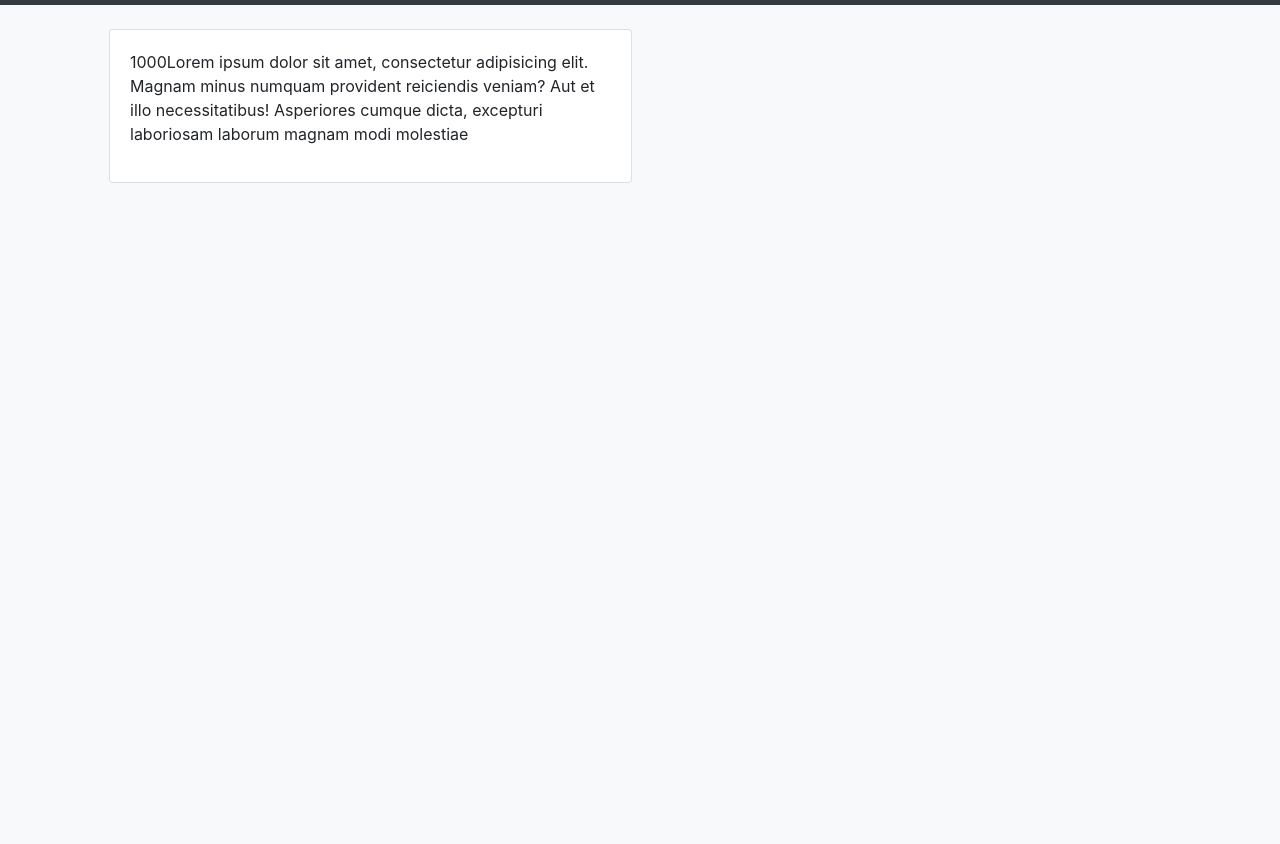
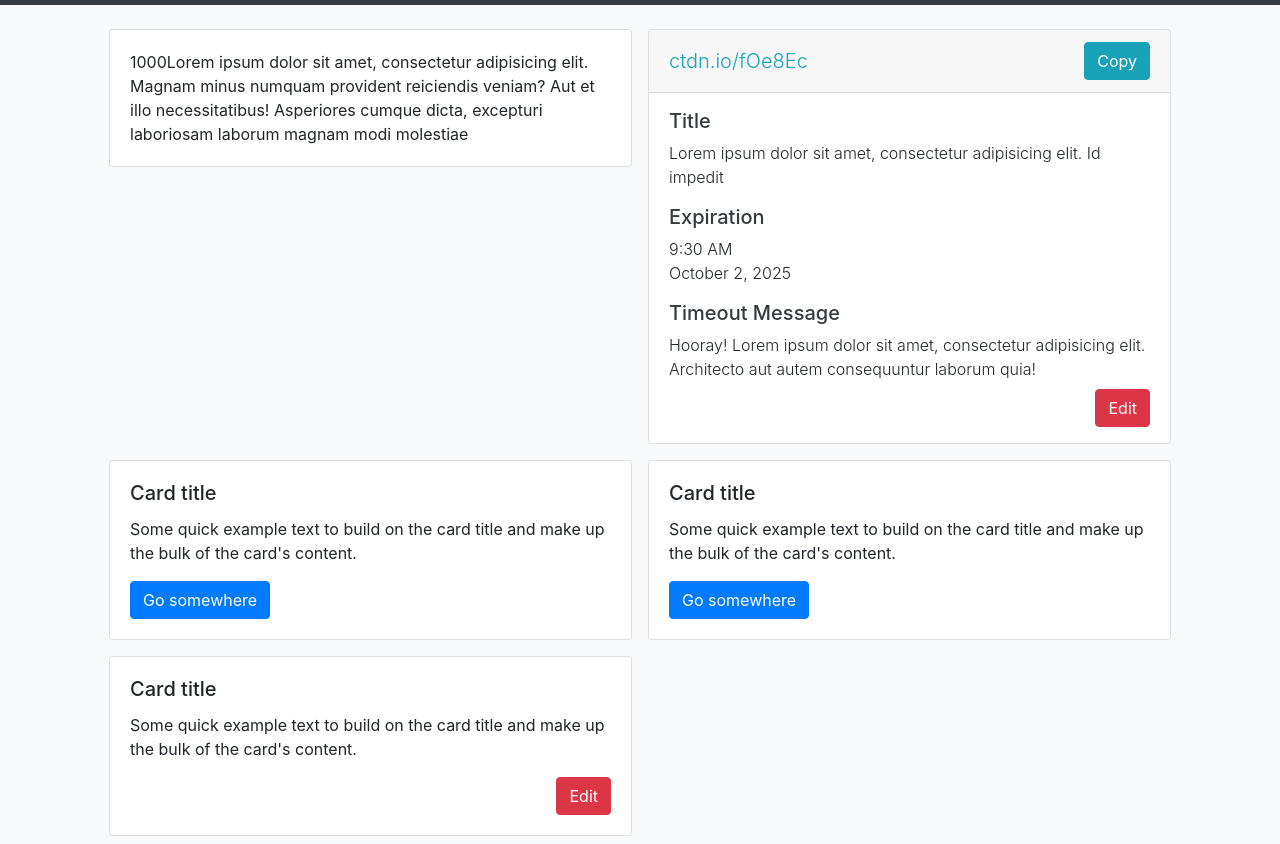
Before and after one commit to AustinJWheeler/pagestestrepo58475, a plain HTML site: page index.html in a window 1280 px wide. Shown: the part 51-895 px from the top of the page. Before the commit the page ends 800 px from the top, so only its background shows below. Drawn offline with nearby package versions, Linux system fonts and the light colour scheme.

Commit message:
Revert ""
This reverts commit 9e888e92063e48b930cc795c4998078ca535fdbe.

```diff
--- a/index.html
+++ b/index.html
@@ -18,9 +18,65 @@
             <div class="col p-2">
                 <div class="card">
                     <div class="card-body">
-                        <p>1000Lorem ipsum dolor sit amet, consectetur adipisicing elit. Magnam minus
+                        <p class="card-text">1000Lorem ipsum dolor sit amet, consectetur adipisicing elit. Magnam minus
                             numquam provident reiciendis veniam? Aut et illo necessitatibus! Asperiores cumque dicta,
                             excepturi laboriosam laborum magnam modi molestiae</p>
+                    </div>
+                </div>
+            </div>
+            <div class="col p-2">
+                <div class="card">
+                    <div class="card-header d-flex justify-content-start align-items-center">
+                        <a href="#" target="_blank" rel="noopener noreferrer" class="mr-auto">
+                            <h5 class="font-weight-light text-info m-auto">
+                                ctdn.io/fOe8Ec
+                            </h5>
+                        </a>
+                        <button type="button" class="btn btn-info">
+                            Copy
+                        </button>
+                    </div>
+                    <div class="card-body py-3">
+                        <h5 class="m-0 mr-auto text-dark pb-2">Title</h5>
+                        <p class="m-0 font-weight-light">Lorem ipsum dolor sit amet, consectetur adipisicing elit. Id
+                            impedit</p>
+                        <h5 class="m-0 mr-auto text-dark pb-2 pt-3">Expiration</h5>
+                        <p class="m-0 font-weight-light">9:30 AM</p>
+                        <p class="m-0 font-weight-light">October 2, 2025</p>
+                        <h5 class="m-0 mr-auto text-dark pb-2 pt-3">Timeout Message</h5>
+                        <p class="m-0 font-weight-light">Hooray! Lorem ipsum dolor sit amet, consectetur adipisicing
+                            elit. Architecto aut autem consequuntur laborum quia!</p>
+                        <a href="#" class="btn btn-danger float-right mt-2">Edit</a>
+                    </div>
+                </div>
+            </div>
+            <div class="col p-2">
+                <div class="card">
+                    <div class="card-body">
+                        <h5 class="card-title">Card title</h5>
+                        <p class="card-text">Some quick example text to build on the card title and make up the bulk of
+                            the card's content.</p>
+                        <a href="#" class="btn btn-primary">Go somewhere</a>
+                    </div>
+                </div>
+            </div>
+            <div class="col p-2">
+                <div class="card">
+                    <div class="card-body">
+                        <h5 class="card-title">Card title</h5>
+                        <p class="card-text">Some quick example text to build on the card title and make up the bulk of
+                            the card's content.</p>
+                        <a href="#" class="btn btn-primary">Go somewhere</a>
+                    </div>
+                </div>
+            </div>
+            <div class="col p-2">
+                <div class="card">
+                    <div class="card-body">
+                        <h5 class="card-title">Card title</h5>
+                        <p class="card-text">Some quick example text to build on the card title and make up the bulk of
+                            the card's content.</p>
+                        <a href="#" class="btn btn-danger float-right">Edit</a>
                     </div>
                 </div>
             </div>
```
